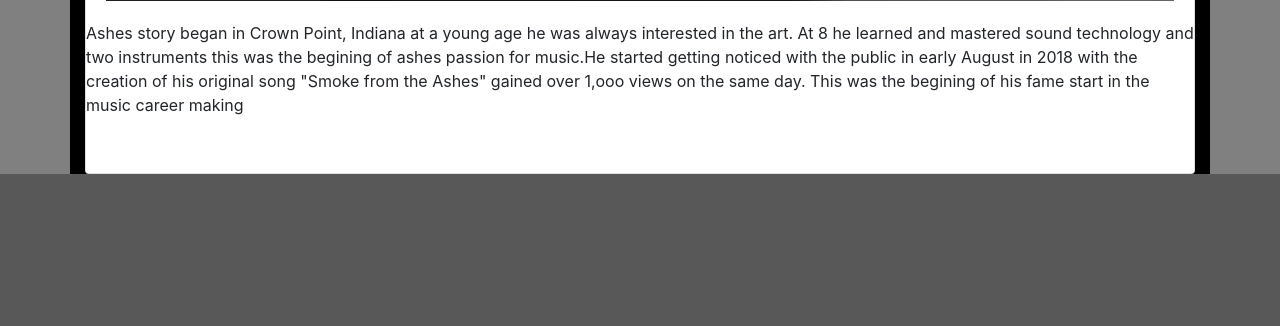
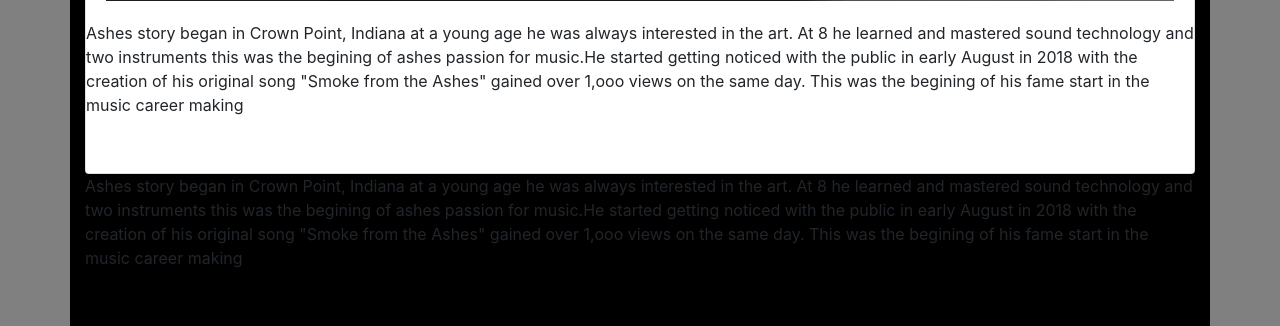
Before and after one commit to Crescends/Rising-Star, a Python web app: template RisingStar/templates/about.html in a window 1280 px wide. Shown: the part 849-1175 px from the top of the page. Before the commit the page ends 1023 px from the top, so only its background shows below. Run offline with Jinja, Linux system fonts and the light colour scheme; the template is opened without the code that fills it, so the values that code supplies are empty; some libraries are stand-ins or nearby versions.

Commit message:
last one

```diff
--- a/RisingStar/templates/about.html
+++ b/RisingStar/templates/about.html
@@ -12,7 +12,7 @@
             <img id="merch-img" class="card-img-top img-fluid"
                     src="{{ url_for('static', filename='images/about/page.png') }}">
             </div>
-                 <p class="card-text">Ashes story began in Crown Point, Indiana at a young age he was always interested in
+                <p class="card-text">Ashes story began in Crown Point, Indiana at a young age he was always interested in
                     the art. At 8 he learned and mastered sound technology and two instruments this was the begining of
                     ashes passion for music.He started getting noticed with the public in early August in 2018 with the
                     creation of his original song "Smoke from the Ashes" gained over 1,ooo views on the same day.
@@ -21,6 +21,12 @@
         </div>
     </div>
 </div>
+            <p class="card-text">Ashes story began in Crown Point, Indiana at a young age he was always interested in
+                the art. At 8 he learned and mastered sound technology and two instruments this was the begining of
+                ashes passion for music.He started getting noticed with the public in early August in 2018 with the
+                creation of his original song "Smoke from the Ashes" gained over 1,ooo views on the same day.
+                This was the begining of his fame start in the music career making </p>
+            <div class="card-body">
 
 
 
```
